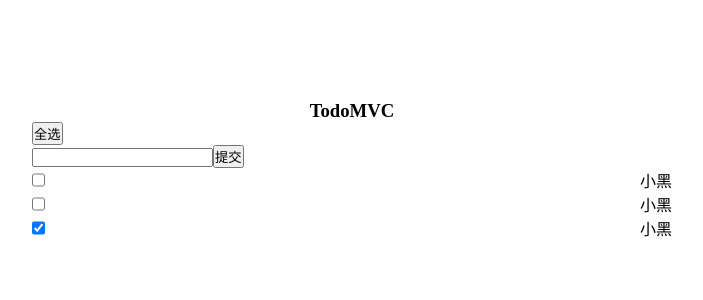
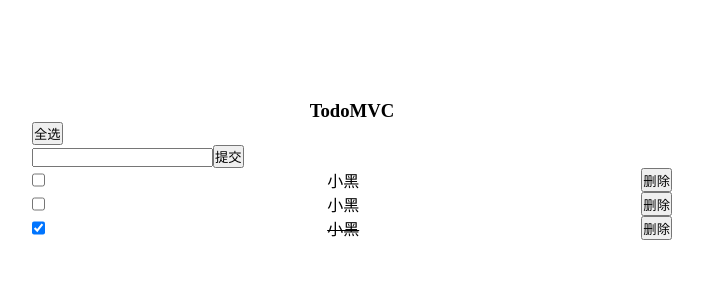
Before and after one commit to dxl519/React-TypeScript-Test, a React (Vite) app: page / in a window 1280 px wide. Shown: the top 300 px of the page, without its empty margins (288-991 px from the left). Built offline with nearby package versions, Linux system fonts and the light colour scheme.

Commit message:
[NEW] handleClickDelete

```diff
--- a/src/App.tsx
+++ b/src/App.tsx
@@ -48,6 +48,15 @@ function App() {
     setTodos(newTodos);
   };
 
+  // 删除
+  const handleClickDelete = (index: number): void => {
+    const newTodos = [...todos];
+
+    newTodos.splice(index, 1);
+
+    setTodos(newTodos);
+  };
+
   return (
     <div className="container">
       <div className="todo-container">
@@ -62,6 +71,7 @@ function App() {
                 todo={todo}
                 index={index}
                 changeChecked={handleChangeChecked}
+                clickDelete={handleClickDelete}
               />
             );
           })}
--- a/src/todo/todo.tsx
+++ b/src/todo/todo.tsx
@@ -1,21 +1,26 @@
 import { TodoProps } from "../type";
 
-export const Todo: React.FC<TodoProps> = ({ todo, changeChecked, index }) => {
+export const Todo: React.FC<TodoProps> = ({
+  todo,
+  changeChecked,
+  index,
+  clickDelete,
+}) => {
   const { text, isCompleted } = todo;
-
-  // 父组件调用子组件方法传参
-  const handleChangeChecked = (): void => {
-    changeChecked(index);
-  };
 
   return (
     <div className="todo-item">
       <input
         type="checkbox"
         checked={isCompleted}
-        onChange={handleChangeChecked}
+        onChange={() => changeChecked(index)}
       />
-      <span>{text}</span>
+      <span
+        style={{ textDecorationLine: isCompleted ? "line-through" : "none" }}
+      >
+        {text}
+      </span>
+      <button onClick={() => clickDelete(index)}>删除</button>
     </div>
   );
 };
--- a/src/type.ts
+++ b/src/type.ts
@@ -7,6 +7,7 @@ export type TodoProps = {
   todo: Todos;
   index: number;
   changeChecked: (index: number) => void;
+  clickDelete: (index: number) => void;
 };
 
 export type TodoFormProps = {
```
Also changed, not shown: 1 other file (tests, documents, lock files or other folders).
